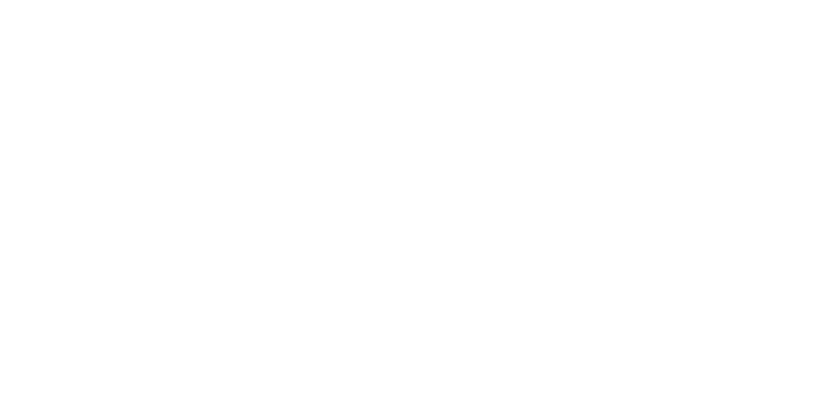
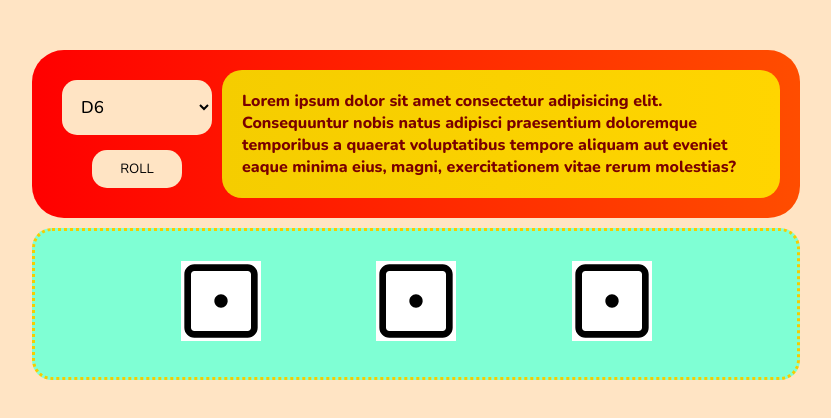
Before and after one commit to Jbreak321/Dice-roller, a plain HTML site: page index.html in a window 1280 px wide. Shown: the whole page, without its empty margins (224-1055 px from the left). Drawn offline with nearby package versions, Linux system fonts and the light colour scheme.

Commit message:
the styles

```diff
--- a/index.css
+++ b/index.css
@@ -0,0 +1,93 @@
+@import url('https://fonts.googleapis.com/css2?family=Nunito:ital,wght@0,200..1000;1,200..1000&display=swap');*{
+    box-sizing: border-box;
+    padding: 0;
+    margin: 0;
+    font-family:'Nunito';
+
+}
+body{
+    background-color: bisque;
+}
+p{
+    color: rgb(121, 0, 0);
+    font-weight: 800;
+    font-style: bold;
+}
+.infoInput{
+    margin: auto;
+    margin-top: 50px;
+    padding: 20px;
+    background:linear-gradient(to right,red,rgb(255, 77, 0));
+    border-radius: 32px;
+    border: none;
+    display: flex;
+    max-width: 60vw;
+    height: fit-content;
+}
+.infoInput .description p{
+    padding:20px;
+    width: fit-content;
+    border-radius: 20px;
+    background:linear-gradient(to right,rgb(245, 205, 0),rgb(255, 213, 0));
+}
+.infoInput .input{
+    display: flex;
+    flex-direction: column;
+    justify-content: space-between;
+    gap: 10px;
+    align-items: center;
+    margin: 10px;
+}
+select{
+    background-color: bisque;
+    font-weight: 500;
+    font-style: bold;
+    font-size: 17px;
+    border: none;
+    border-radius: 15px;
+    width: 150px;
+    padding: 15px;
+    cursor: pointer;
+
+}
+option{
+    cursor: pointer
+}
+button{
+    background-color: bisque;
+    cursor: pointer;
+    padding: 10px;
+    width: 90px;
+    border: none;
+    border-radius: 15px;
+}
+
+button:hover{
+    transition: color 3ms ease-in, background-color 1s ease-in-out;
+    background-color: rgb(121, 0, 0);
+    font-weight: bolder;
+    color: rgb(255, 255, 255);
+}
+
+.dice{
+    margin: auto;
+    margin-top: 10px;
+    padding: 30px;
+    border: dotted  rgb(245, 205, 0);
+    border-radius: 20px;
+    width: 60vw;
+    height: fit-content;
+    background-color: aquamarine;
+    display: flex;
+    justify-content: space-evenly;
+}
+
+.dice img{
+
+    background-color: white;
+    min-height: 80px;
+    max-height: 80px;
+
+    min-height: 80px;
+    max-height: 80px;
+}
--- a/index.html
+++ b/index.html
@@ -7,6 +7,37 @@
     <title>Dice Roller</title>
 </head>
 <body>
+    <div class="infoInput">
+        <div class="input">
+<select name="Dice" id="Dice">
+    <option value="" id="option1">D6</option>
+    <option value="" id="option2">D10</option>
+    <option value="" id="option3">D20</option>
+</select>
+<button id="rollBtn">
+    ROLL
+</button>
+        </div>
+        <div class="description">
+            <p>
+                Lorem ipsum dolor sit amet consectetur adipisicing elit.
+                Consequuntur nobis natus adipisci praesentium doloremque
+                temporibus a quaerat voluptatibus tempore aliquam aut eveniet
+                eaque minima eius, magni, exercitationem vitae rerum molestias?
+            </p>
+        </div>
+    </div>
 
+    <div class="dice">
+        <div class="d6" >
+            <img src="D6 DICE/dice-1.svg" alt="Dice 1">
+        </div>
+        <div class="d10" >
+            <img src="D6 DICE/dice-1.svg" alt="Dice 1">
+        </div>
+        <div class="d20">
+            <img src="D6 DICE/dice-1.svg" alt="Dice 1">
+        </div>
+    </div>
 </body>
 </html>
```
Also changed, not shown: D6 DICE/dice-1.svg (added), D6 DICE/dice-2.svg (added), D6 DICE/dice-3.svg (added), D6 DICE/dice-4.svg (added), D6 DICE/dice-5.svg (added), D6 DICE/dice-6.svg (added), index.js (added).
